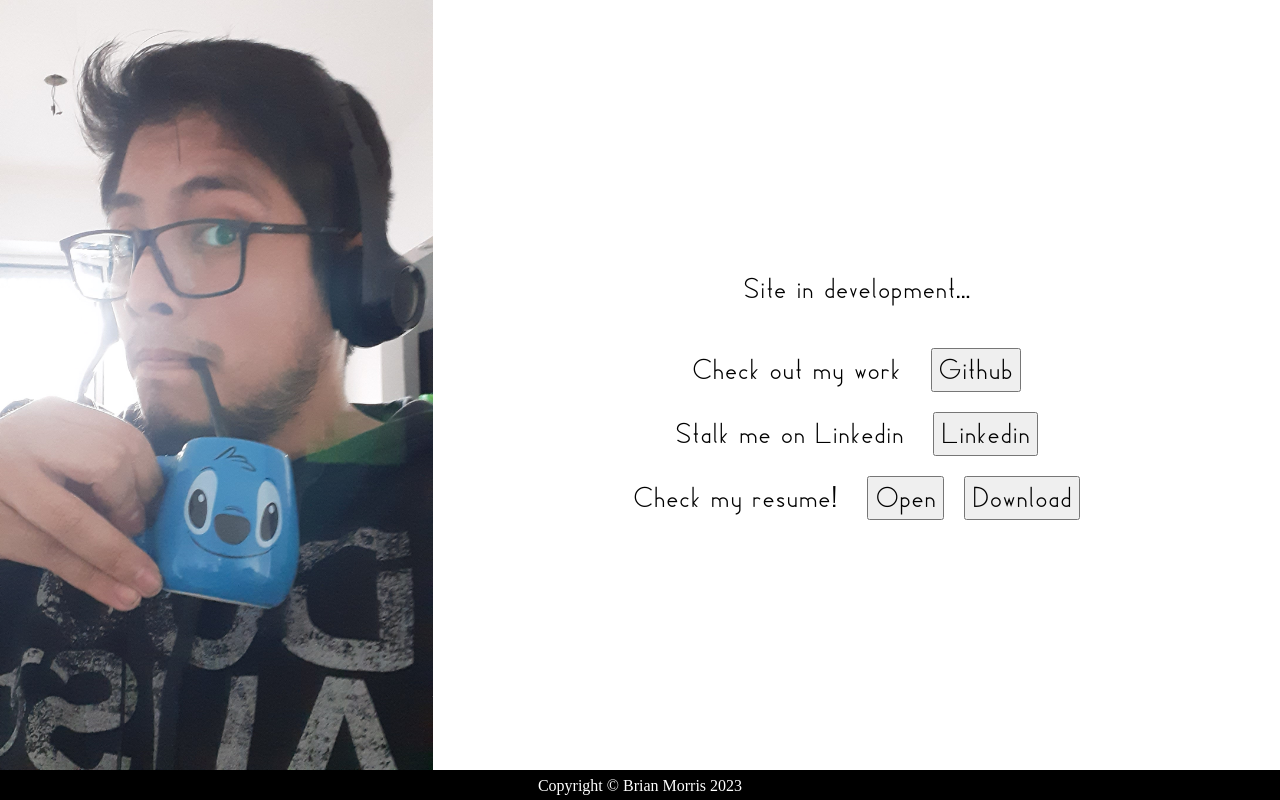
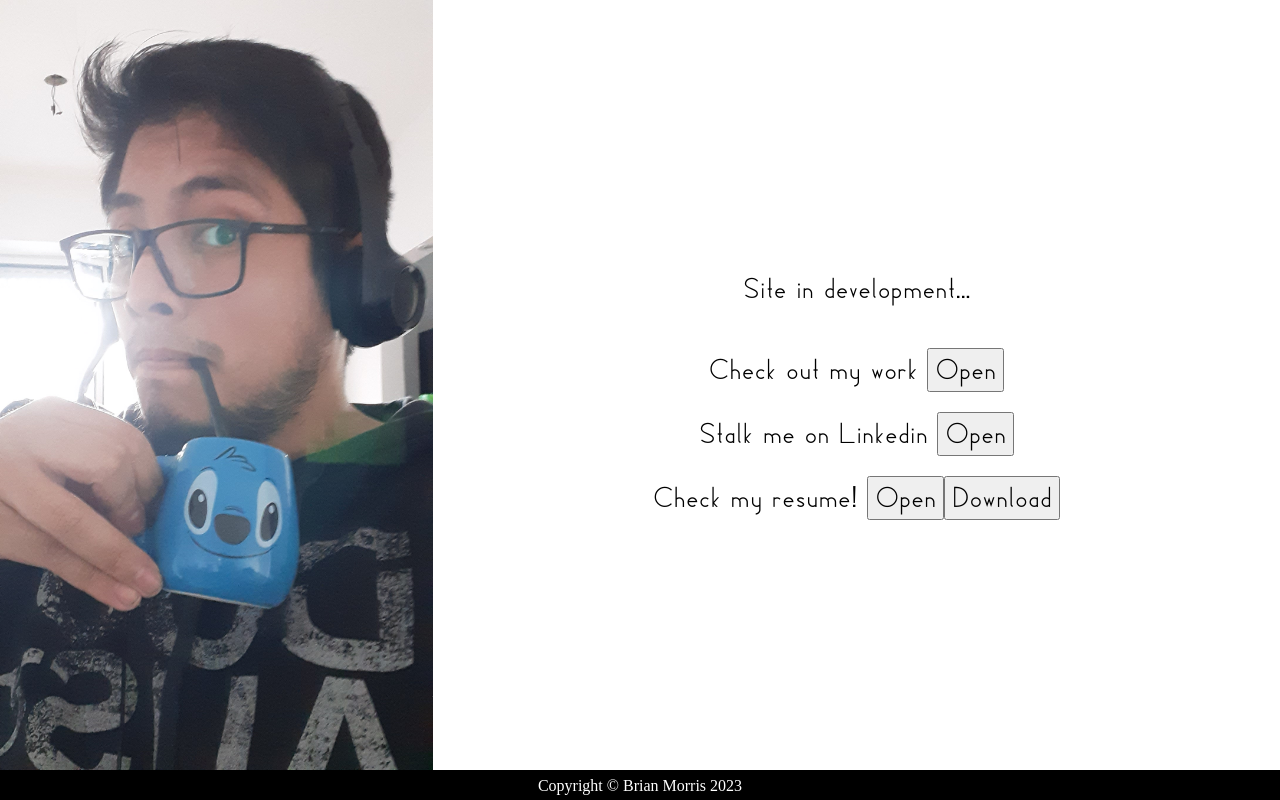
Before and after one commit to Brimix/b-morris, a React app: page / in a window 1280 px wide. Built offline with nearby package versions, Linux system fonts and the light colour scheme.

Commit message:
Wrap rows into a component

```diff
--- a/src/App/App.scss
+++ b/src/App/App.scss
@@ -59,8 +59,8 @@ html, body, #root {
 
     * {
       font-family: hilo-deco;
-      font-size: 40;
     }
+
     @include narrow-window() {
       z-index: 1;
     }
--- a/src/App/LinksBrief/LinksBrief.jsx
+++ b/src/App/LinksBrief/LinksBrief.jsx
@@ -1,6 +1,7 @@
 import {useCallback} from 'react';
 import resumePdf from '../../../files/Resume_Brian_Morris_Esquivel.pdf';
 import './LinksBrief.scss';
+import LinksRow from './LinksRow/LinksRow';
 
 const LinksBrief = () => {
   const onGithubClick = useCallback(() => window.open("https://github.com/Brimix", "_blank"), []);
@@ -13,19 +14,9 @@ const LinksBrief = () => {
     <div className="links-brief">
       <p> Site in development... </p>
       <div>
-        <label> Check out my work </label>
-        <button onClick={onGithubClick}> Github </button>
-      </div>
-      <div>
-        <label> Stalk me on Linkedin </label>
-        <button onClick={onLinkedinClick}> Linkedin </button>
-      </div>
-      <div>
-        <label> Check my resume! </label>
-        <button onClick={onResumeClick}> Open </button>
-        <a href={resumePdf} Download="Resume - Brian Morris">
-          <button type = "button"> Download </button>
-        </a>
+        <LinksRow label="Check out my work" url="https://github.com/Brimix" />
+        <LinksRow label="Stalk me on Linkedin" url="https://www.linkedin.com/in/brian-morris-esquivel/" />
+        <LinksRow label="Check my resume!" url={resumePdf} isDownloadable />
       </div>
     </div>
   );
--- a/src/App/LinksBrief/LinksBrief.scss
+++ b/src/App/LinksBrief/LinksBrief.scss
@@ -5,8 +5,4 @@
   * {
     font-size: 30px;
   }
-
-  > div > * {
-    margin: 10px;
-  }
 }
--- /dev/null
+++ b/src/App/LinksBrief/LinksRow/LinksRow.jsx
@@ -0,0 +1,24 @@
+import {useCallback, useEffect} from 'react';
+import './LinksRow.scss';
+
+const LinksRow = (props) => {
+  const {label, url, isDownloadable = false} = props;
+
+  const onClickOpen = useCallback(() => window.open(url, "_blank"), [url]);
+
+  useEffect(() => console.log('holi', isDownloadable));
+
+  return (
+    <div className="links-row">
+      <label> {label} </label>
+      <button onClick={onClickOpen}> Open </button>
+      {isDownloadable && (
+        <a href={url} Download="Resume - Brian Morris">
+          <button type = "button"> Download </button>
+        </a>
+      )}
+    </div>
+  )
+};
+
+export default LinksRow;
--- /dev/null
+++ b/src/App/LinksBrief/LinksRow/LinksRow.scss
@@ -0,0 +1,4 @@
+.links-row {
+  padding-top: 10px;
+  padding-bottom: 10px;
+}
--- /dev/null
+++ b/src/App/LinksBrief/LinksRow/index.js
@@ -0,0 +1 @@
+export {default} from './LinksRow';
```
